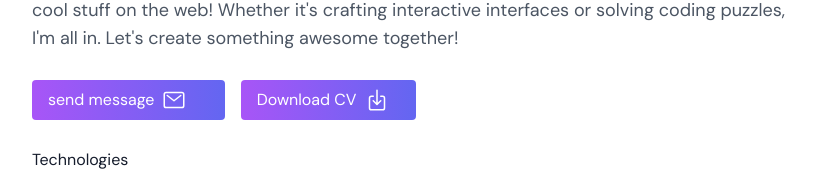
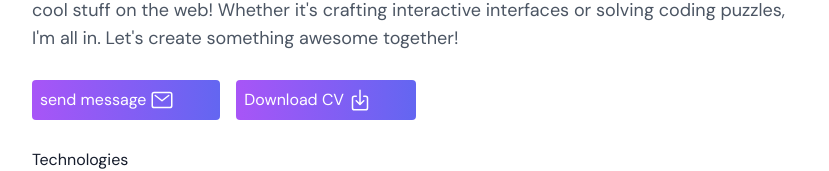
Before and after one commit to tchamp295/portfolio, a Next.js app: page / in a window 1280 px wide. Shown: the part 398-569 px from the top of the page, without its empty margins (224-1053 px from the left). Built offline with nearby package versions, Linux system fonts and the light colour scheme; a web font is replaced by a local one.

Commit message:
refining ui

```diff
--- a/src/components/Hero.jsx
+++ b/src/components/Hero.jsx
@@ -56,10 +56,10 @@ const HeroSection = () => {
               textShadow: "0px 0px 8px rgb(255,255,255)",
               boxShadow: "0px 0px 8px rgb(255,255,255)",
             }}
-            className="flex items-center  btn-primary w-full"
+            className="flex items-center px-2 py-2   btn-primary w-full"
           >
             send message
-            <IoMailOutline className="text-white ml-2 text-2xl" />
+            <IoMailOutline className="text-white ml-1 text-2xl" />
           </motion.button>
 
           <motion.button
@@ -68,15 +68,15 @@ const HeroSection = () => {
               textShadow: "0px 0px 8px rgb(255,255,255)",
               boxShadow: "0px 0px 8px rgb(255,255,255)",
             }}
-            className="w-full "
+            className="w-full"
           >
             <Link
               href="/Victor_s_Resume.pdf"
               download="cv"
-              className="flex items-center   btn-primary "
+              className="flex items-center  px-2 py-2  btn-primary "
             >
               Download CV
-              <IoDownloadOutline className="text-white ml-2 text-2xl" />
+              <IoDownloadOutline className="text-white ml-1 text-2xl" />
             </Link>
           </motion.button>
         </div>
```
